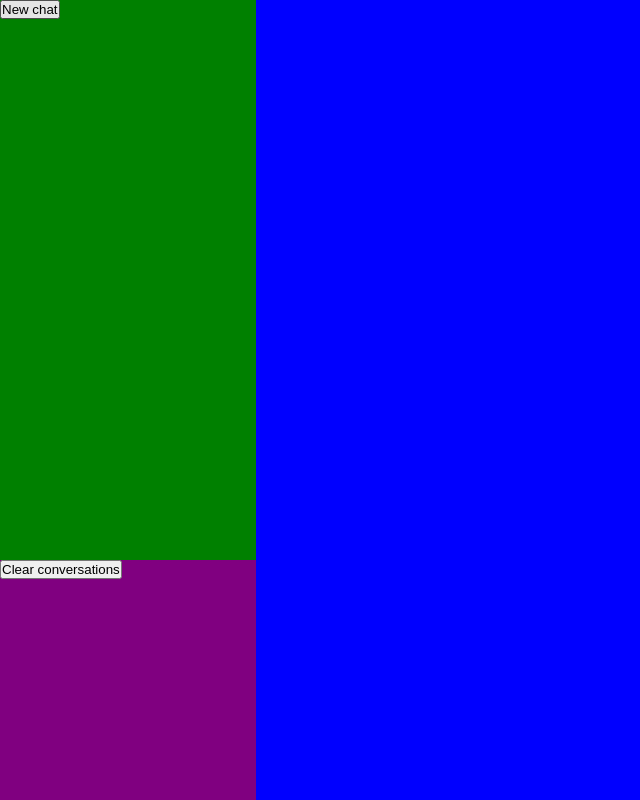
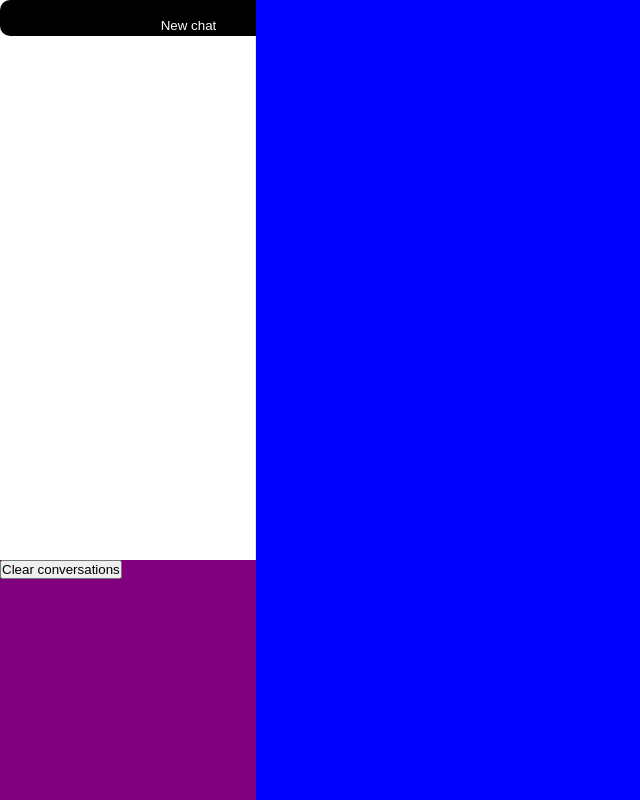
Before and after one commit to H3itor-Front/Senai-GPT, a plain HTML site: page Chat/index.html in a window 1280 px wide. Shown: the top 800 px of the page, without its empty margins (0-640 px from the left). Drawn offline with Linux system fonts and the light colour scheme.

Commit message:
Testando

```diff
--- a/Chat/chat.css
+++ b/Chat/chat.css
@@ -8,7 +8,8 @@ display: flex;
 
 height: 100vh;
 width: 20vw;
-background-color: red;
+background: var(--white-100, #FFFFFF);
+
 
 }
 .central-panel{
@@ -19,16 +20,31 @@ background-color: blue;
 
 }
 .top{
-
 width: 100%;
 height: 70%;
-background-color: green;
+border-right: 1px solid var(--black-10, #1C1C1C1A)
 
 }
 .bottom{
 
 width: 100%;
 height: 70%;
-background-color:purple ;
+background-color:purple  ;
 
 }
+.btn{
+
+width: 242;
+height: 5%;
+gap: 8;
+padding-top: 8;
+padding-right: 16;
+padding-bottom: 8;
+padding-left: 16;
+border-radius: 1000000;
+
+
+
+
+
+}
--- a/Chat/index.html
+++ b/Chat/index.html
@@ -1,4 +1,4 @@
-<html lang="en">
+<html lang="pt-br">
 
 <head>
     <meta charset="UTF-8">
@@ -17,13 +17,13 @@
 
             <div class="top">
 
-                <button>New chat</button>
+                <button class="btn">New chat</button>
 
             </div>
 
             <div class="bottom">
 
-                 <button>Clear conversations</button>
+                 <button >Clear conversations</button>
 
 
             </div>
```
